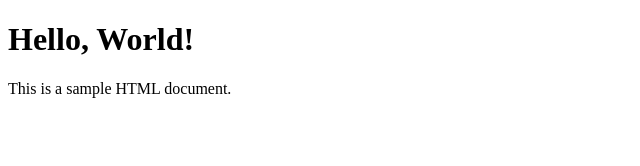
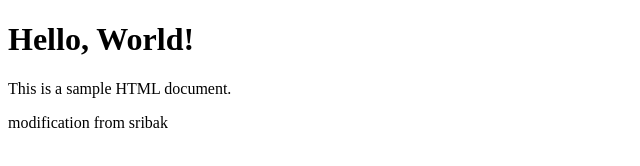
Before and after one commit to SharmaKabir/linux-mint, a plain HTML site: page index.html in a window 1280 px wide. Shown: the whole page, without its empty margins (0-640 px from the left). Drawn offline with Linux system fonts and the light colour scheme.

Commit message:
added one paragraph more -sribak

```diff
--- a/index.html
+++ b/index.html
@@ -8,5 +8,6 @@
 <body>
     <h1>Hello, World!</h1>
     <p>This is a sample HTML document.</p>
+    <p>modification from sribak</p>
 </body>
 </html>
```
